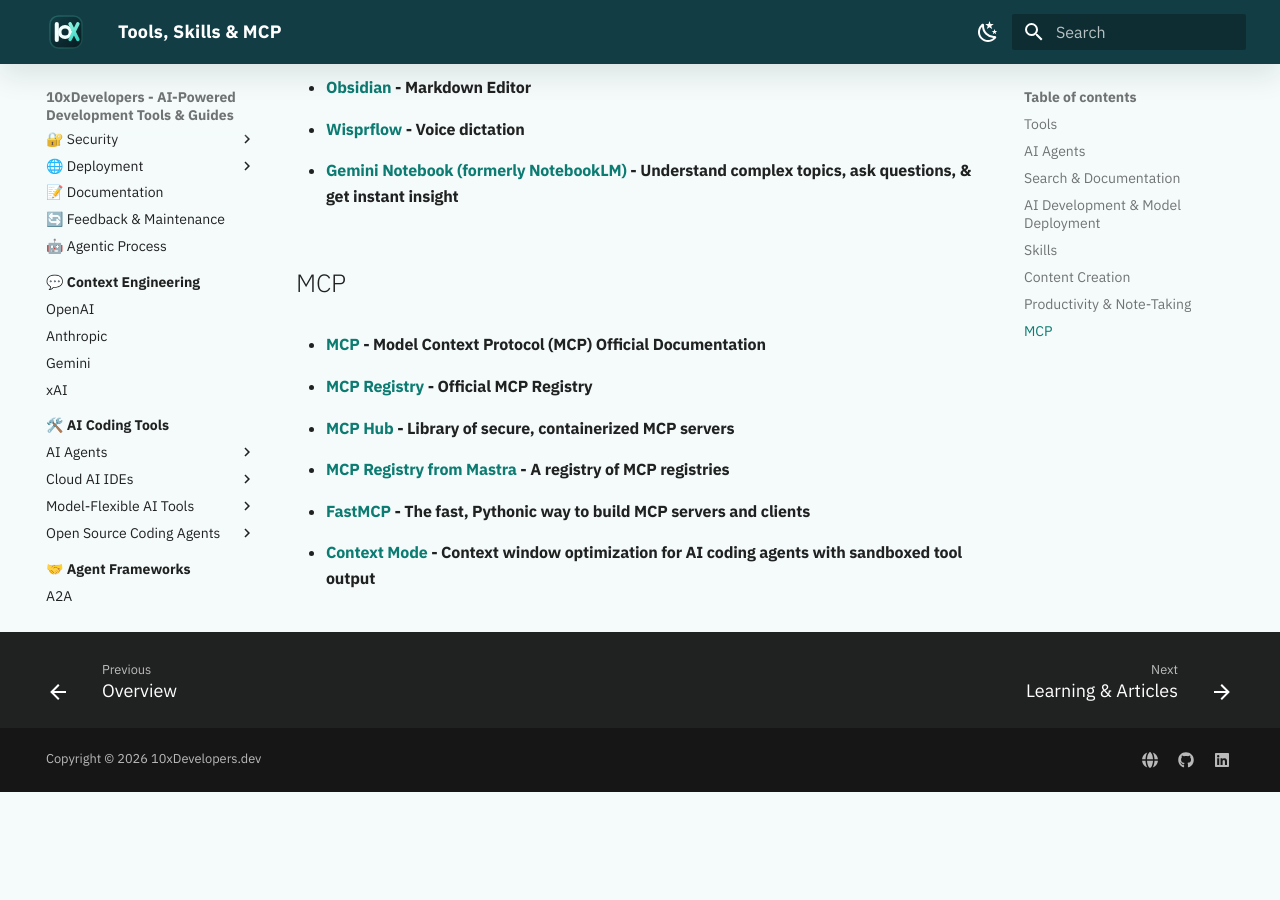
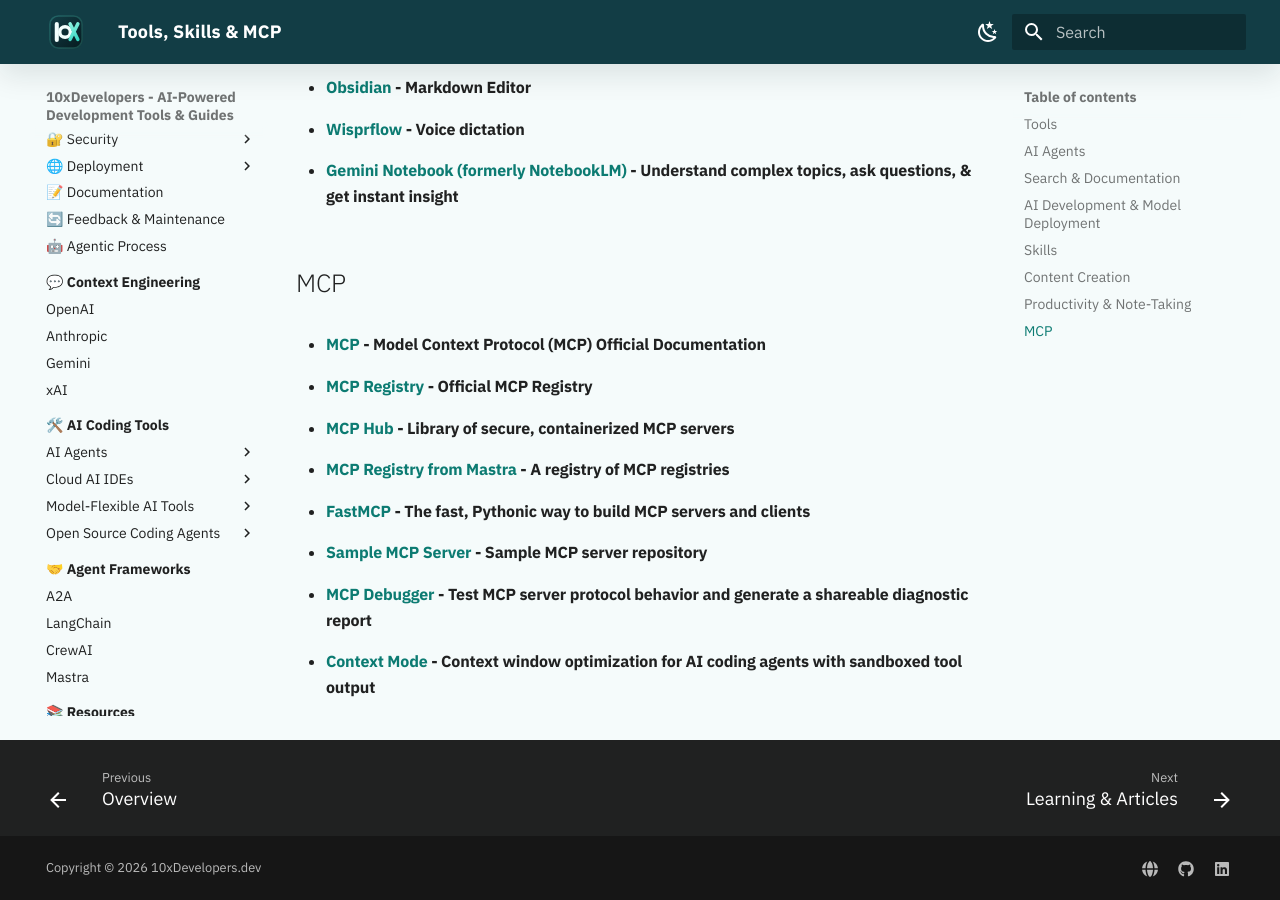
Before and after one commit to shlomoc/10xdev, an MkDocs documentation site: the page built from docs/resources/tools/index.md, in a window 1280 px wide and 900 px high, scrolled down 2850 px. Built offline with MkDocs 1.6.1 and Material for MkDocs 9.7.7, drawn with Linux system fonts in a browser that asks for light colours; before the commit the page ends 3642 px from its top, so only the background shows below that.

Commit message:
docs: add OpenAI API demos to Codex resources and new MCP server and debugger links to tools index

```diff
--- a/docs/resources/tools/index.md
+++ b/docs/resources/tools/index.md
@@ -72,4 +72,6 @@ Directories, discovery tools, model deployment platforms, and MCP resources for
 * #### [MCP Hub](https://hub.docker.com/mcp) - Library of secure, containerized MCP servers
 * #### [MCP Registry from Mastra](https://mastra.ai/mcp-registry-registry) - A registry of MCP registries
 * #### [FastMCP](https://github.com/jlowin/fastmcp) - The fast, Pythonic way to build MCP servers and clients
+* #### [Sample MCP Server](https://github.com/paraskakis/SampleMCPServer) - Sample MCP server repository
+* #### [MCP Debugger](https://mcpdebugger.dev/) - Test MCP server protocol behavior and generate a shareable diagnostic report
 * #### [Context Mode](https://github.com/mksglu/context-mode) - Context window optimization for AI coding agents with sandboxed tool output
```
Also changed, not shown: docs/ai-coding-tools/ai-agents/codex.md (+1 -0 lines).
